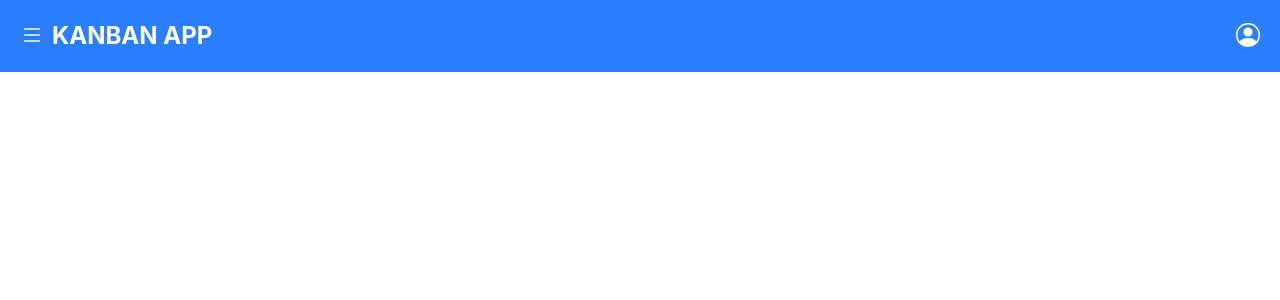
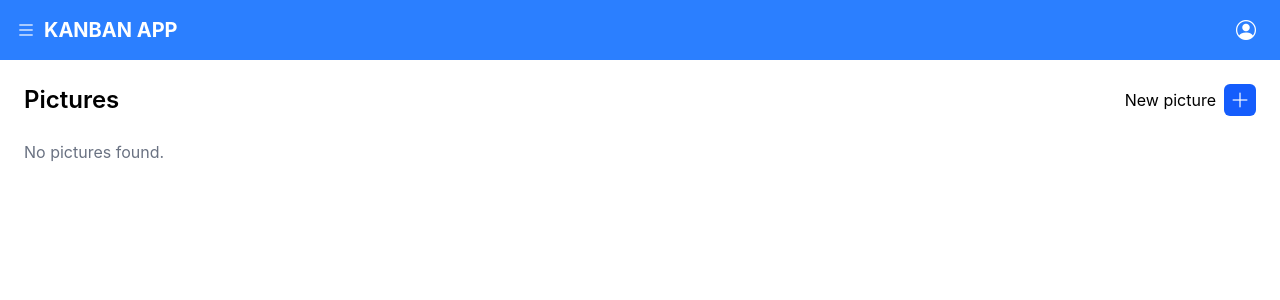
Before and after one commit to BarceloDev/kanban-app, a React (Vite) app: page /main in a window 1280 px wide. Shown: the top 300 px of the page. Built offline with nearby package versions, Linux system fonts and the light colour scheme.

Commit message:
Pictures quase pronta. Popup de registro de quadros funcionando.

```diff
--- a/index.html
+++ b/index.html
@@ -1,5 +1,5 @@
 <!doctype html>
-<html lang="en">
+<html lang="pt-BR">
   <head>
     <meta charset="UTF-8" />
     <link rel="icon" type="image/svg+xml" href="/vite.svg" />
--- a/package.json
+++ b/package.json
@@ -11,6 +11,7 @@
   },
   "dependencies": {
     "@tailwindcss/vite": "^4.2.0",
+    "axios": "^1.13.6",
     "react": "^19.2.0",
     "react-dom": "^19.2.0",
     "react-router-dom": "^7.13.0",
--- a/src/App.jsx
+++ b/src/App.jsx
@@ -8,8 +8,8 @@ export default function App() {
     <div>
       <Routes>
         <Route path="/" element={<LoginScreen />} />
-        <Route path="/Register" element={<RegisterScreen />} />
-        <Route path="/Main" element={<MainScreen />} />
+        <Route path="/register" element={<RegisterScreen />} />
+        <Route path="/main" element={<MainScreen />} />
       </Routes>
     </div>
   );
--- a/src/components/Header.jsx
+++ b/src/components/Header.jsx
@@ -1,89 +1,22 @@
-import { useState } from "react";
+export default function Header({
+  navBarOpen,
+  setNavBarOpen,
+  setProfileNavBarOpen,
+}) {
+  return (
+    <header className="w-screen p-4 bg-blue-500 text-xl font-bold flex justify-between">
+      <div className="text-white flex gap-2">
+        <button onClick={() => setNavBarOpen((prev) => !prev)}>
+          <i className={`bi ${navBarOpen ? "bi-x-lg" : "bi-list"}`}></i>
+        </button>
+        <h1>KANBAN APP</h1>
+      </div>
 
-export default function Header({ setOption }) {
-  const [navBarOpen, setnavBarOpen] = useState(false);
-  const [profileOpen, setProfileOpen] = useState(false);
-
-  const navBar = (
-    <div className="h-screen px-5 py-5 w-50 bg-slate-200 flex flex-col gap-5">
-      <h3 className="font-bold text-2xl">Projects</h3>
-      <ul className="ml-4 flex flex-col gap-2">
-        <li>
-          <button onClick={() => setOption("picture")}>Pictures</button>
-        </li>
-        <li>
-          <button>Dashboards</button>
-        </li>
-        <li>
-          <button>Assigned</button>
-        </li>
-        <li>
-          <button>Fixed</button>
-        </li>
-        <li>
-          <button>Deadlines</button>
-        </li>
-      </ul>
-      <div className="line bg-blue-950"></div>
-      <h3 className="font-bold text-2xl">Box</h3>
-      <ul className="ml-4 flex flex-col gap-2">
-        <li>
-          <button>Notifications</button>
-        </li>
-        <li>
-          <button>Mail</button>
-        </li>
-      </ul>
-      <div className="line bg-blue-950"></div>
-      <h3 className="font-bold text-2xl">Settings</h3>
-      <ul className="ml-4 flex flex-col gap-2">
-        <li>
-          <button>Profile</button>
-        </li>
-        <li>
-          <button>Preferences</button>
-        </li>
-      </ul>
-    </div>
-  );
-
-  const profile = (
-    <div className="p-5 bg-slate-200 rounded-md mr-5 h-50 flex flex-col gap-4">
-      <h3 className="font-bold text-2xl">Profile</h3>
-      <ul className="ml-4 flex flex-col gap-2">
-        <li>
-          <button>Profile</button>
-        </li>
-        <li>
-          <button>Settings</button>
-        </li>
-        <li>
-          <button>Preferences</button>
-        </li>
-      </ul>
-    </div>
-  );
-
-  return (
-    <header>
-      <div className="bg-blue-500 text-white flex justify-between fixed w-screen p-5 z-50">
-        <div className="flex gap-2">
-          <button onClick={() => setnavBarOpen((prev) => !prev)}>
-            <i
-              className={`bi ${!navBarOpen ? "bi-list" : "bi-x-lg"} font-bold text-2xl`}
-            ></i>
-          </button>
-          <h1 className="font-bold text-2xl">KANBAN APP</h1>
-        </div>
-        <button onClick={() => setProfileOpen((prev) => !prev)}>
-          <i className="bi bi-person-circle font-bold text-2xl"></i>
-        </button>
-      </div>
-      {navBarOpen && <div className="fixed left-0 top-17 z-40">{navBar}</div>}
-
-      {profileOpen && (
-        <div className="fixed top-17 right-0 z-40">{profile}</div>
-      )}
+      <button onClick={() => setProfileNavBarOpen((prev) => !prev)}>
+        <i
+          className={`bi bi-person-circle px-2 py-1 rounded-md text-white transition duration-200 ease-in-out hover:bg-slate-100 hover:text-black`}
+        ></i>
+      </button>
     </header>
   );
 }
--- /dev/null
+++ b/src/components/NavBar.jsx
@@ -0,0 +1,66 @@
+export default function NavBar({ setOption }) {
+  return (
+    <nav className="p-2 w-50 h-full flex flex-col gap-4 bg-slate-100">
+      <div className="flex flex-col gap-4">
+        <h3 className="text-xl font-bold">PROJECTS</h3>
+        <ul className="px-4 flex flex-col gap-4">
+          <li>
+            <button onClick={() => setOption("pictures")}>
+              <i className={`bi bi-kanban`}></i>Pictures
+            </button>
+          </li>
+          <li>
+            <button onClick={() => setOption("dashboards")}>
+              <i className={`bi bi-speedometer`}></i>Dashboards
+            </button>
+          </li>
+          <li>
+            <button onClick={() => setOption("assigned")}>
+              <i class={`bi bi-geo`}></i>Assigned
+            </button>
+          </li>
+          <li>
+            <button onClick={() => setOption("deadlines")}>
+              <i className={`bi bi-alarm`}></i>Deadlines
+            </button>
+          </li>
+          <li>
+            <button></button>
+          </li>
+        </ul>
+      </div>
+      <div className="line bg-blue-950"></div>
+      <div className="flex flex-col gap-4">
+        <h3 className="text-xl font-bold">BOX</h3>
+        <ul className="px-4 flex flex-col gap-4">
+          <li>
+            <button>
+              <i className={`bi bi-bell`}></i>Notifications
+            </button>
+          </li>
+          <li>
+            <button>
+              <i className={`bi bi-box`}></i>Inbox
+            </button>
+          </li>
+        </ul>
+      </div>
+      <div className="line bg-blue-950"></div>
+      <div className="flex flex-col gap-4">
+        <h3 className="text-xl font-bold">SETTINGS</h3>
+        <ul className="px-4 flex flex-col gap-4">
+          <li>
+            <button>
+              <i className={`bi bi-people`}></i>Profile
+            </button>
+          </li>
+          <li>
+            <button>
+              <i className={`bi bi-gear`}></i>Settings
+            </button>
+          </li>
+        </ul>
+      </div>
+    </nav>
+  );
+}
--- /dev/null
+++ b/src/components/OptionScreen.jsx
@@ -0,0 +1,66 @@
+import { useState, useEffect } from "react";
+import axios from "axios";
+import PopUp from "./PopUp";
+import NavBar from "./NavBar";
+import Pictures from "./Pictures";
+
+export default function OptionScreen({ navBarOpen }) {
+  const [popUpOpen, setPopUpOpen] = useState(false);
+  const [option, setOption] = useState("pictures");
+  const [pictures, setPictures] = useState([]);
+
+  // 1. Defina a função ANTES do useEffect para evitar problemas de referência
+  async function fetchPictures() {
+    try {
+      const token = localStorage.getItem("token");
+
+      // Verificação simples de segurança
+      if (!token) {
+        console.warn("Nenhum token encontrado no localStorage");
+        return;
+      }
+
+      const response = await axios.get("http://127.0.0.1:8000/api/mypictures", {
+        headers: {
+          Authorization: `Bearer ${token}`,
+        },
+      });
+
+      setPictures(response.data);
+    } catch (error) {
+      console.error(
+        "Erro ao buscar fotos:",
+        error.response?.data || error.message,
+      );
+    }
+  }
+
+  // 2. O useEffect chama a função após a montagem do componente
+  useEffect(() => {
+    fetchPictures();
+  }, []);
+
+  return (
+    <div className="h-screen flex relative overflow-hidden">
+      {/* Overlay para escurecer o fundo quando o popup abrir */}
+      {popUpOpen && (
+        <div
+          className="fixed inset-0 bg-gray-400 opacity-75 z-40"
+          onClick={() => setPopUpOpen(false)}
+        />
+      )}
+
+      {navBarOpen && <NavBar setOption={setOption} />}
+
+      <main className="flex-1 h-full overflow-y-auto">
+        {option === "pictures" && (
+          <Pictures pictures={pictures} setPopUpOpen={setPopUpOpen} />
+        )}
+      </main>
+
+      {popUpOpen && (
+        <PopUp setPopUpOpen={setPopUpOpen} setPictures={setPictures} />
+      )}
+    </div>
+  );
+}
--- a/src/components/Pictures.jsx
+++ b/src/components/Pictures.jsx
@@ -1,50 +1,40 @@
-import { useState, useEffect } from "react";
+export default function Pictures({ pictures, setPopUpOpen }) {
+  return (
+    <div className="w-full p-6">
+      <div className="w-full flex justify-between items-center">
+        <h1 className="text-2xl font-semibold">Pictures</h1>
 
-export default function Pictures() {
-  const [title, setTitle] = useState("");
-  const [description, setDescription] = useState("");
-  const [deadlines, setDeadlines] = useState(0);
-  const [popUpOpen, setPopUpOpen] = useState(false);
-  const [pictures, setPictures] = useState([
-    {
-      title: title,
-      description: description,
-      deadlines: deadlines,
-    },
-  ]);
-
-  function onPopUpSubmit() {
-    setPictures([...Pictures]);
-  }
-
-  const popUpRegister = (
-    <div className="w-screen h-screen justify-center items-center">
-      <div className="w-200 p-4 absolute">
-        <h1>New Picture</h1>
-        <form onSubmit={onPopUpSubmit}>
-          <input type="text" placeholder="Title" value={setTitle} />
-          <input type="text" placeholder="Description" value={setDescription} />
-          <input type="date" placeholder="Deadlines" value={setDeadlines} />
-          <input type="submit" value={"Add"} />
-        </form>
-      </div>
-    </div>
-  );
-
-  useEffect(() => {}, [pictures]);
-
-  return (
-    <div>
-      <div>
-        <h1>Pictures</h1>
-        <div>
-          <h3>New picture</h3>
-          <button onClick={() => setPopUpOpen((prev) => !prev)}>
+        <div className="flex gap-2 justify-center items-center text-xl">
+          <span className="text-base">New picture</span>
+          <button
+            className="w-8 h-8 bg-blue-600 text-white rounded-md flex items-center justify-center hover:bg-blue-700 transition-colors"
+            onClick={() => setPopUpOpen(true)}
+          >
             <i className="bi bi-plus-lg"></i>
           </button>
         </div>
       </div>
-      {popUpOpen && popUpRegister}
+
+      <div className="mt-6 grid grid-cols-1 md:grid-cols-2 lg:grid-cols-3 gap-4">
+        {pictures.length > 0 ? (
+          pictures.map((picture) => (
+            <div
+              key={picture.id}
+              className="border p-4 rounded-lg shadow-sm bg-white"
+            >
+              <h2 className="font-bold text-lg">{picture.title}</h2>
+              <p className="text-gray-600 mt-1">{picture.description}</p>
+              {picture.deadline && (
+                <p className="text-xs text-red-500 mt-2">
+                  Deadline: {new Date(picture.deadline).toLocaleDateString()}
+                </p>
+              )}
+            </div>
+          ))
+        ) : (
+          <p className="text-gray-500">No pictures found.</p>
+        )}
+      </div>
     </div>
   );
 }
--- /dev/null
+++ b/src/components/PopUp.jsx
@@ -0,0 +1,101 @@
+import { useState } from "react";
+import axios from "axios";
+
+export default function PopUp({ setPopUpOpen, setPictures }) {
+  const [title, setTitle] = useState("");
+  const [description, setDescription] = useState("");
+  const [deadline, setDeadline] = useState("");
+  const [loading, setLoading] = useState(false);
+
+  async function handleSubmit(e) {
+    e.preventDefault();
+
+    try {
+      setLoading(true);
+
+      // 1. Primeiro pegamos o token
+      const token = localStorage.getItem("token");
+
+      // 2. Depois fazemos a requisição (usando o token já declarado)
+      const response = await axios.post(
+        "http://127.0.0.1:8000/api/pictures",
+        {
+          title,
+          description,
+          deadline,
+        },
+        {
+          headers: {
+            Authorization: `Bearer ${token}`,
+            Accept: "application/json",
+          },
+        },
+      );
+
+      // 3. Se deu certo, atualizamos o estado no componente pai
+      setPictures((prev) => [response.data, ...prev]);
+
+      // 4. Fechamos o modal
+      setPopUpOpen(false);
+    } catch (error) {
+      console.error(
+        "Erro na requisição:",
+        error.response?.data || error.message,
+      );
+      alert("Erro ao salvar. Verifique se você está logado.");
+    } finally {
+      setLoading(false);
+    }
+  }
+
+  return (
+    <div className="fixed inset-0 bg-black opacity-50 flex justify-center items-center z-50">
+      <form
+        onSubmit={handleSubmit}
+        className="w-80 p-6 rounded-md bg-white flex flex-col gap-4 shadow-xl"
+      >
+        <h2 className="text-lg font-bold">New Picture</h2>
+
+        <input
+          required
+          type="text"
+          placeholder="Title"
+          value={title}
+          onChange={(e) => setTitle(e.target.value)}
+          className="outline-none p-2 border rounded-md w-full"
+        />
+
+        <textarea
+          placeholder="Description"
+          value={description}
+          onChange={(e) => setDescription(e.target.value)}
+          className="outline-none p-2 border rounded-md w-full"
+        />
+
+        <input
+          type="date"
+          value={deadline}
+          onChange={(e) => setDeadline(e.target.value)}
+          className="outline-none p-2 border rounded-md w-full"
+        />
+
+        <div className="w-full flex justify-between gap-2 mt-2">
+          <button
+            type="button"
+            onClick={() => setPopUpOpen(false)}
+            className="flex-1 py-2 rounded-md bg-gray-400 text-white"
+          >
+            Cancel
+          </button>
+          <button
+            type="submit"
+            disabled={loading}
+            className="flex-1 py-2 rounded-md bg-green-500 text-white font-semibold"
+          >
+            {loading ? "Saving..." : "Create"}
+          </button>
+        </div>
+      </form>
+    </div>
+  );
+}
--- a/src/pages/MainScreen.jsx
+++ b/src/pages/MainScreen.jsx
@@ -1,14 +1,20 @@
 import { useState } from "react";
 import Header from "../components/Header";
-import Pictures from "../components/Pictures";
+import OptionScreen from "../components/OptionScreen";
 
 export default function UserScreen() {
-  const [option, setOption] = useState("pictures");
+  const [navBarOpen, setNavBarOpen] = useState(false);
+  const [profileNavBarOpen, setProfileNavBarOpen] = useState(false);
 
   return (
     <div>
-      <Header setOption={setOption} />
-      {option === "pictures" ? <Pictures /> : ""}
+      <Header
+        navBarOpen={navBarOpen}
+        setNavBarOpen={setNavBarOpen}
+        profileNavBarOpen={profileNavBarOpen}
+        setProfileNavBarOpen={setProfileNavBarOpen}
+      />
+      <OptionScreen navBarOpen={navBarOpen} />
     </div>
   );
 }
```
Also changed, not shown: src/index.css (+18 -0 lines), 1 other file (tests, documents, lock files or other folders).
